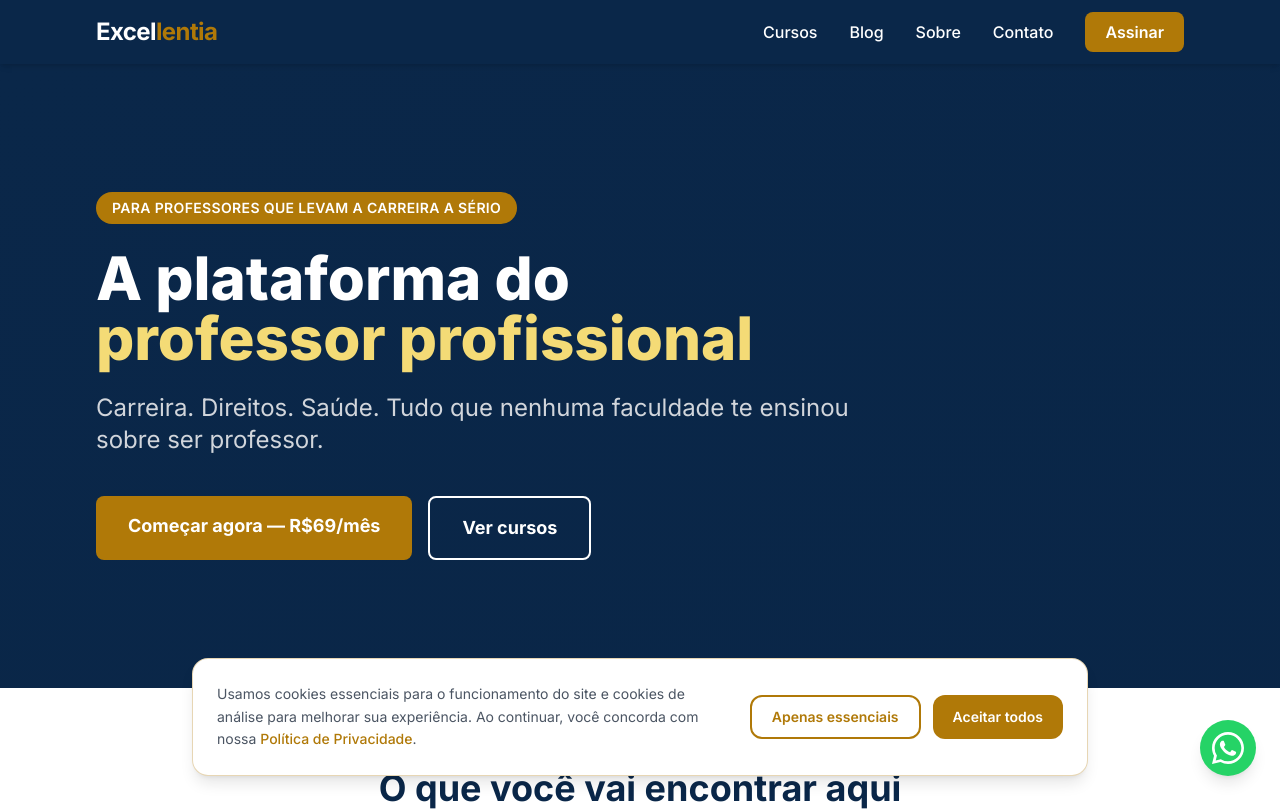
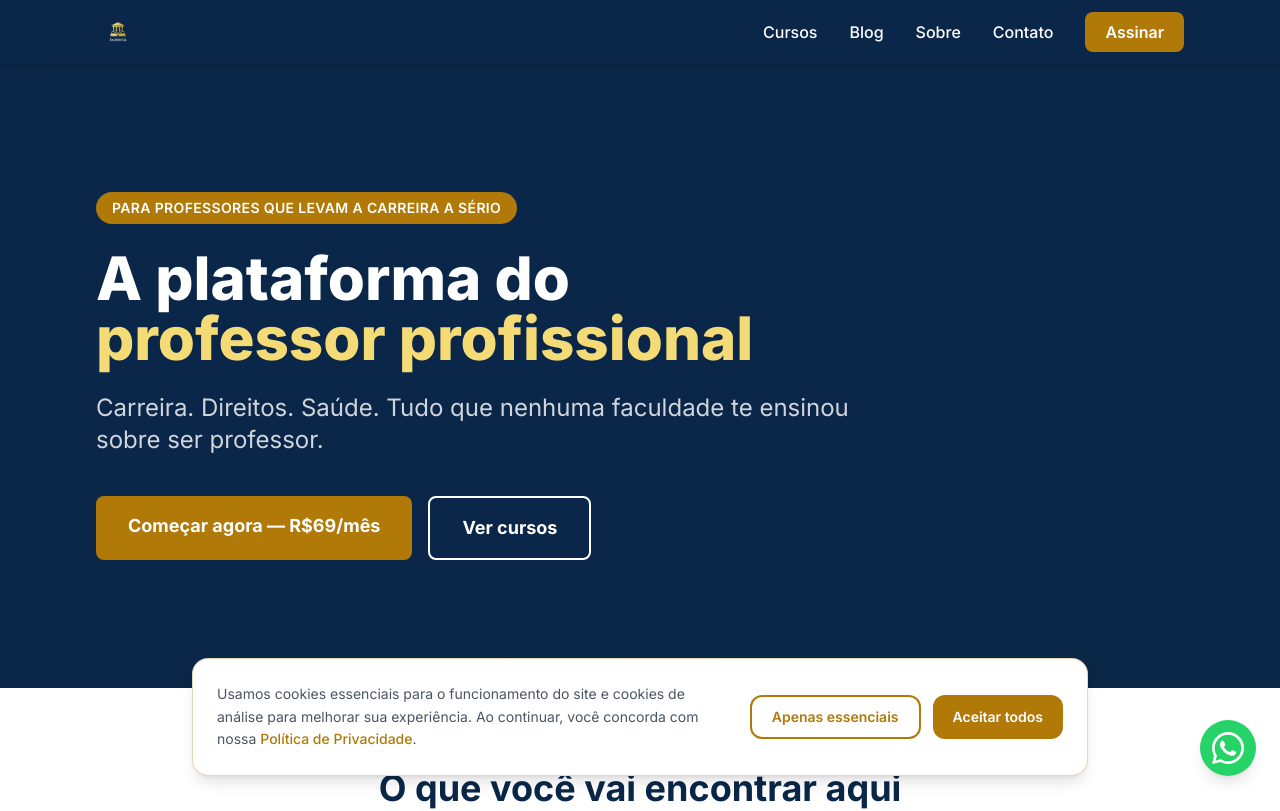
Before and after one commit to CACFLeite/excellentia-site, a Next.js app: page / in a window 1280 px wide. Shown: the top 811 px of the page. Built offline with nearby package versions, Linux system fonts and the light colour scheme.

Commit message:
feat: logo oficial no navbar, footer e LP curriculo

```diff
--- a/src/app/curriculo-professor/page.tsx
+++ b/src/app/curriculo-professor/page.tsx
@@ -1,4 +1,5 @@
 import type { Metadata } from 'next'
+import Image from 'next/image'
 import CurriculoForm from './CurriculoForm'
 
 export const metadata: Metadata = {
@@ -12,9 +13,7 @@ export default function CurriculoPage() {
     <div className="min-h-screen bg-gray-50">
       {/* Simple LP header without full navbar links */}
       <header className="bg-navy py-4 px-6 flex justify-center">
-        <span className="text-white text-2xl font-bold">
-          Excel<span className="text-gold">lentia</span>
-        </span>
+        <Image src="/logo.png" alt="Excellentia" width={48} height={48} className="h-12 w-auto" />
       </header>
 
       {/* Hero */}
--- a/src/components/Footer.tsx
+++ b/src/components/Footer.tsx
@@ -1,4 +1,5 @@
 import Link from 'next/link'
+import Image from 'next/image'
 
 export default function Footer() {
   return (
@@ -7,8 +8,14 @@ export default function Footer() {
         <div className="grid grid-cols-1 md:grid-cols-3 gap-8">
           {/* Brand */}
           <div>
-            <Link href="/" className="text-2xl font-bold">
-              Excel<span className="text-gold">lentia</span>
+            <Link href="/" className="flex items-center">
+              <Image
+                src="/logo.png"
+                alt="Excellentia"
+                width={48}
+                height={48}
+                className="h-12 w-auto"
+              />
             </Link>
             <p className="mt-3 text-gray-300 text-sm leading-relaxed">
               A plataforma do professor profissional.<br />
--- a/src/components/Navbar.tsx
+++ b/src/components/Navbar.tsx
@@ -1,6 +1,7 @@
 'use client'
 
 import Link from 'next/link'
+import Image from 'next/image'
 import { useState } from 'react'
 
 export default function Navbar() {
@@ -12,9 +13,14 @@ export default function Navbar() {
         <div className="flex items-center justify-between h-16">
           {/* Logo */}
           <Link href="/" className="flex items-center">
-            <span className="text-2xl font-bold tracking-tight">
-              Excel<span className="text-gold">lentia</span>
-            </span>
+            <Image
+              src="/logo.png"
+              alt="Excellentia"
+              width={44}
+              height={44}
+              className="h-11 w-auto"
+              priority
+            />
           </Link>
 
           {/* Desktop nav */}
```
Also changed, not shown: public/logo.png (added).
